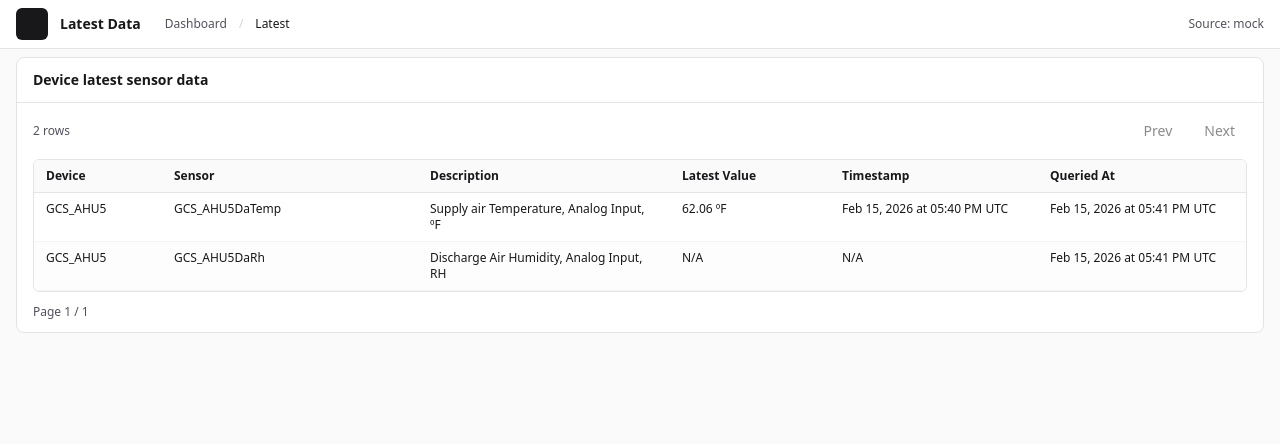
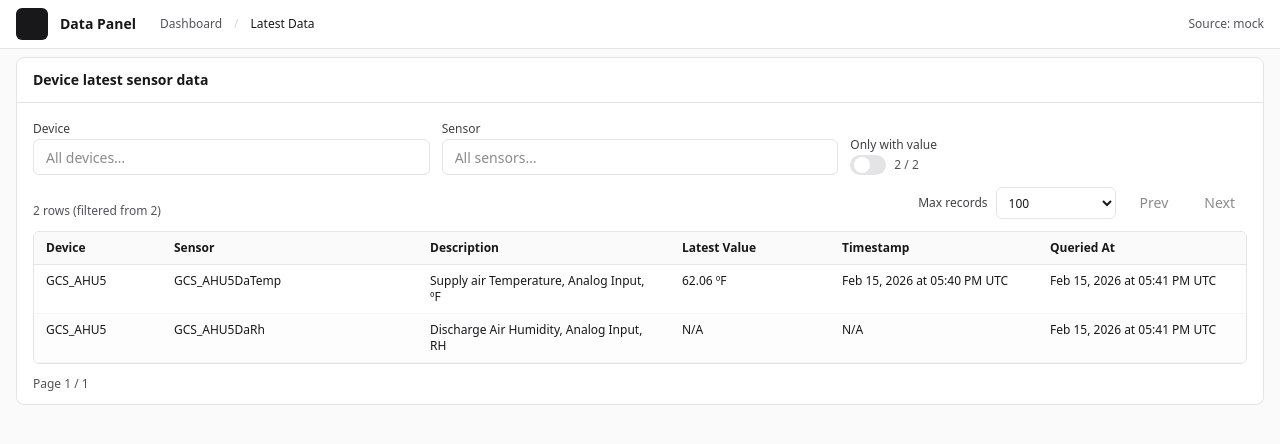
Before and after one commit to xinxiang-chen/data-panel, a Next.js app: page /latest-data in a window 1280 px wide. Shown: the top 444 px of the page. Built offline with nearby package versions, Linux system fonts and the light colour scheme.

Commit message:
feat: add filter for lastest data table

```diff
--- a/components/latest/latest-data-page.tsx
+++ b/components/latest/latest-data-page.tsx
@@ -5,8 +5,20 @@ import { useQuery } from "@tanstack/react-query";
 import { apiGetLatestData } from "@/lib/client/iot-api";
 import { Card, CardContent, CardHeader, CardTitle } from "@/components/ui/card";
 import { LatestDataTable } from "@/components/latest/latest-data-table";
+import { Combobox } from "@/components/ui/combobox";
+import { Label } from "@/components/ui/label";
+import { Switch } from "@/components/ui/switch";
+import { useMemo, useState } from "react";
+import type { LatestDataRow } from "@/types/iot";
+
+const EMPTY_ROWS: LatestDataRow[] = [];
 
 export function LatestDataPage() {
+  const appName = process.env.NEXT_PUBLIC_APP_NAME ?? "Data Panel";
+  const [device, setDevice] = useState("");
+  const [sensor, setSensor] = useState("");
+  const [onlyHasValue, setOnlyHasValue] = useState(false);
+
   const q = useQuery({
     queryKey: ["latest-data"],
     queryFn: apiGetLatestData,
@@ -18,19 +30,57 @@ export function LatestDataPage() {
     refetchOnWindowFocus: false
   });
 
+  const rows = useMemo(() => q.data?.rows ?? EMPTY_ROWS, [q.data?.rows]);
+
+  const deviceItems = useMemo(() => {
+    const uniq = Array.from(new Set(rows.map((r) => r.device).filter(Boolean)));
+    uniq.sort((a, b) => a.localeCompare(b));
+    return uniq.map((d) => ({ value: d, label: d }));
+  }, [rows]);
+
+  const sensorItems = useMemo(() => {
+    const base = device ? rows.filter((r) => r.device === device) : rows;
+    const map = new Map<string, string | null>();
+    for (const r of base) {
+      if (!r.sensor) continue;
+      if (!map.has(r.sensor)) map.set(r.sensor, r.description ?? null);
+    }
+    const sensors = Array.from(map.entries())
+      .sort((a, b) => a[0].localeCompare(b[0]))
+      .map(([name, desc]) => ({
+        value: name,
+        label: desc ? `${name} — ${desc}` : name,
+        keywords: desc ?? ""
+      }));
+    return sensors;
+  }, [device, rows]);
+
+  const filteredRows = useMemo(() => {
+    return rows.filter((r) => {
+      if (device && r.device !== device) return false;
+      if (sensor && r.sensor !== sensor) return false;
+      if (onlyHasValue) {
+        const v = r.latestValue;
+        if (v === null || v === undefined) return false;
+        if (typeof v === "string" && v.trim() === "") return false;
+      }
+      return true;
+    });
+  }, [device, onlyHasValue, rows, sensor]);
+
   return (
     <div className="flex min-h-screen flex-col bg-zinc-50">
       <header className="shrink-0 border-b border-zinc-200 bg-white">
         <div className="mx-auto flex w-full max-w-screen-2xl items-center justify-between px-2 py-2 sm:px-3 lg:px-4">
           <div className="flex items-center gap-3">
             <div className="h-8 w-8 rounded-md bg-zinc-900" />
-            <div className="text-sm font-semibold">Latest Data</div>
+            <div className="text-sm font-semibold">{appName}</div>
             <nav className="ml-3 flex items-center gap-3 text-xs text-zinc-600">
               <Link className="hover:text-zinc-900" href="/">
                 Dashboard
               </Link>
               <span className="text-zinc-300">/</span>
-              <span className="font-medium text-zinc-900">Latest</span>
+              <span className="font-medium text-zinc-900">Latest Data</span>
             </nav>
           </div>
           <div className="text-xs text-zinc-600">
@@ -50,7 +100,51 @@ export function LatestDataPage() {
             ) : q.isError ? (
               <div className="rounded-md border border-red-200 bg-red-50 p-6 text-sm text-red-700">Failed to load.</div>
             ) : (
-              <LatestDataTable rows={q.data?.rows ?? []} />
+              <>
+                <div className="grid grid-cols-1 gap-3 md:grid-cols-3">
+                  <div className="space-y-1.5">
+                    <Label htmlFor="latest-device">Device</Label>
+                    <Combobox
+                      id="latest-device"
+                      value={device}
+                      onChange={(v) => {
+                        setDevice(v);
+                        setSensor("");
+                      }}
+                      items={deviceItems}
+                      placeholder="All devices…"
+                    />
+                  </div>
+                  <div className="space-y-1.5">
+                    <Label htmlFor="latest-sensor">Sensor</Label>
+                    <Combobox
+                      id="latest-sensor"
+                      value={sensor}
+                      onChange={setSensor}
+                      items={sensorItems}
+                      placeholder="All sensors…"
+                      disabled={rows.length === 0}
+                    />
+                  </div>
+                  <div className="flex items-end justify-between gap-3">
+                    <div className="space-y-1.5">
+                      <Label>Only with value</Label>
+                      <div className="flex items-center gap-2">
+                        <Switch checked={onlyHasValue} onCheckedChange={setOnlyHasValue} />
+                        <div className="text-xs text-zinc-600">
+                          {filteredRows.length} / {rows.length}
+                        </div>
+                      </div>
+                    </div>
+                  </div>
+                </div>
+
+                <LatestDataTable
+                  key={`${device}|${sensor}|${onlyHasValue ? "1" : "0"}`}
+                  rows={filteredRows}
+                  totalRows={rows.length}
+                />
+              </>
             )}
           </CardContent>
         </Card>
--- a/components/latest/latest-data-table.tsx
+++ b/components/latest/latest-data-table.tsx
@@ -2,6 +2,8 @@
 
 import type { LatestDataRow } from "@/types/iot";
 import { Button } from "@/components/ui/button";
+import { Label } from "@/components/ui/label";
+import { Select } from "@/components/ui/select";
 import {
   ColumnDef,
   flexRender,
@@ -9,7 +11,7 @@ import {
   getPaginationRowModel,
   useReactTable
 } from "@tanstack/react-table";
-import { useMemo } from "react";
+import { useMemo, useState } from "react";
 
 function display(v: unknown) {
   if (v === null || v === undefined || v === "") return "N/A";
@@ -67,7 +69,9 @@ function displayLatestValue(row: LatestDataRow) {
   return unit ? `${v} ${unit}` : v;
 }
 
-export function LatestDataTable({ rows }: { rows: LatestDataRow[] }) {
+export function LatestDataTable({ rows, totalRows }: { rows: LatestDataRow[]; totalRows?: number }) {
+  const [pageSize, setPageSize] = useState(100);
+
   const columns = useMemo<ColumnDef<LatestDataRow>[]>(
     () => [
       { accessorKey: "device", header: "Device", cell: (info) => display(info.getValue()) },
@@ -90,14 +94,35 @@ export function LatestDataTable({ rows }: { rows: LatestDataRow[] }) {
     columns,
     getCoreRowModel: getCoreRowModel(),
     getPaginationRowModel: getPaginationRowModel(),
-    initialState: { pagination: { pageSize: 50 } }
+    initialState: { pagination: { pageSize: 100 } }
   });
 
   return (
     <div className="space-y-3">
-      <div className="flex items-center justify-between">
-        <div className="text-xs text-zinc-600">{rows.length} rows</div>
-        <div className="flex gap-2">
+      <div className="flex flex-wrap items-end justify-between gap-3">
+        <div className="text-xs text-zinc-600">
+          {rows.length} rows{typeof totalRows === "number" ? ` (filtered from ${totalRows})` : ""}
+        </div>
+        <div className="flex items-end gap-3">
+          <div className="flex items-center gap-2">
+            <Label className="whitespace-nowrap">Max records</Label>
+            <Select
+              value={String(pageSize)}
+              onChange={(e) => {
+                const n = Number(e.target.value);
+                setPageSize(n);
+                table.setPageSize(n);
+                table.setPageIndex(0);
+              }}
+              className="h-8 w-[120px] px-2 text-xs"
+            >
+              {[50, 100, 200, 500, 1000].map((n) => (
+                <option key={n} value={n}>
+                  {n}
+                </option>
+              ))}
+            </Select>
+          </div>
           <Button variant="ghost" size="sm" onClick={() => table.previousPage()} disabled={!table.getCanPreviousPage()}>
             Prev
           </Button>
```
